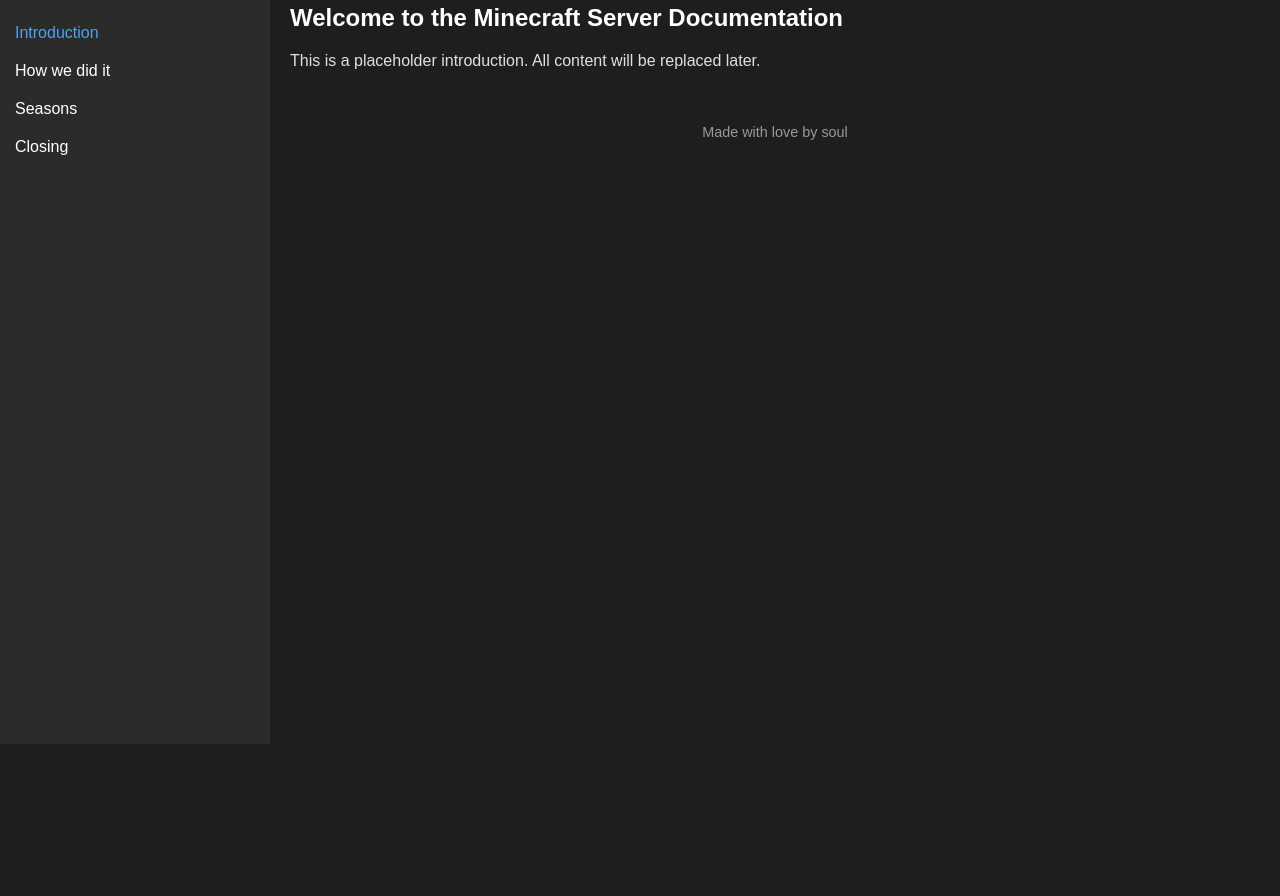
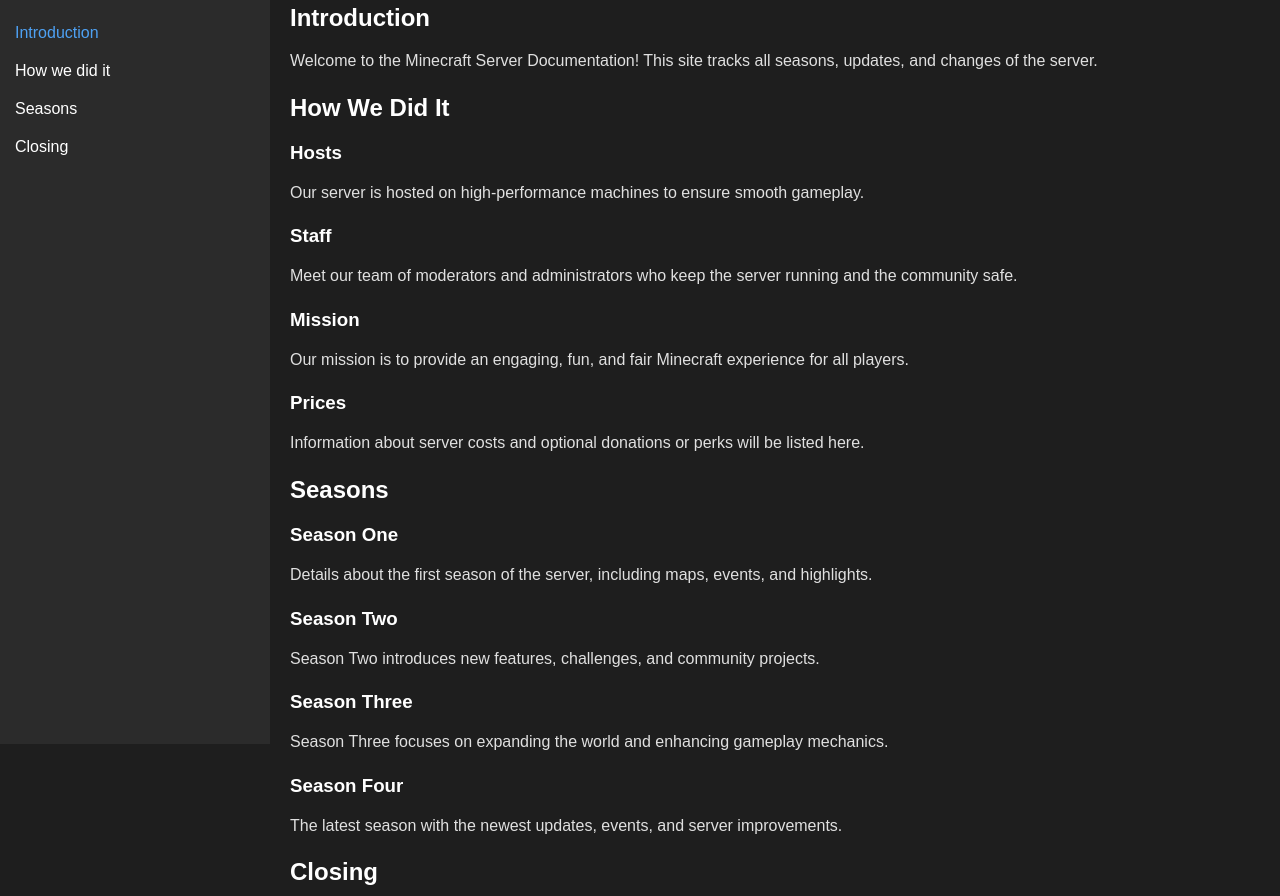
Before and after one commit to CouchCraftMC/docs, a plain HTML site: page index.html in a window 1280 px wide. Shown: the part 56-952 px from the top of the page. Before the commit the page ends 800 px from the top, so only its background shows below. Drawn offline with Linux system fonts and the light colour scheme; files that its build step writes are made by us from their sources; files whose address does not match are found by name.

Commit message:
Enhance index.html with new sections and links
Updated navigation links and added content sections for introduction, how we did it, seasons, and closing.

```diff
--- a/index.html
+++ b/index.html
@@ -14,29 +14,29 @@
         </div>
         <nav class="nav">
             <ul>
-                <li><a href="#">Introduction</a></li>
+                <li><a href="#introduction">Introduction</a></li>
                 <li>
                     How we did it
                     <ul>
-                        <li><a href="#">Hosts</a></li>
-                        <li><a href="#">Staff</a></li>
-                        <li><a href="#">Mission</a></li>
-                        <li><a href="#">Prices</a></li>
+                        <li><a href="#hosts">Hosts</a></li>
+                        <li><a href="#staff">Staff</a></li>
+                        <li><a href="#mission">Mission</a></li>
+                        <li><a href="#prices">Prices</a></li>
                     </ul>
                 </li>
                 <li>
                     Seasons
                     <ul>
-                        <li><a href="#">Season One</a></li>
-                        <li><a href="#">Season Two</a></li>
-                        <li><a href="#">Season Three</a></li>
-                        <li><a href="#">Season Four</a></li>
+                        <li><a href="#season-one">Season One</a></li>
+                        <li><a href="#season-two">Season Two</a></li>
+                        <li><a href="#season-three">Season Three</a></li>
+                        <li><a href="#season-four">Season Four</a></li>
                     </ul>
                 </li>
                 <li>
                     Closing
                     <ul>
-                        <li><a href="#">Stuff</a></li>
+                        <li><a href="#stuff">Stuff</a></li>
                     </ul>
                 </li>
             </ul>
@@ -45,8 +45,68 @@
 
     <div class="main-content">
         <div class="top-space"></div>
-        <h2>Welcome to the Minecraft Server Documentation</h2>
-        <p>This is a placeholder introduction. All content will be replaced later.</p>
+
+        <section id="introduction">
+            <h2>Introduction</h2>
+            <p>Welcome to the Minecraft Server Documentation! This site tracks all seasons, updates, and changes of the server.</p>
+        </section>
+
+        <section id="how-we-did-it">
+            <h2>How We Did It</h2>
+
+            <div id="hosts">
+                <h3>Hosts</h3>
+                <p>Our server is hosted on high-performance machines to ensure smooth gameplay.</p>
+            </div>
+
+            <div id="staff">
+                <h3>Staff</h3>
+                <p>Meet our team of moderators and administrators who keep the server running and the community safe.</p>
+            </div>
+
+            <div id="mission">
+                <h3>Mission</h3>
+                <p>Our mission is to provide an engaging, fun, and fair Minecraft experience for all players.</p>
+            </div>
+
+            <div id="prices">
+                <h3>Prices</h3>
+                <p>Information about server costs and optional donations or perks will be listed here.</p>
+            </div>
+        </section>
+
+        <section id="seasons">
+            <h2>Seasons</h2>
+
+            <div id="season-one">
+                <h3>Season One</h3>
+                <p>Details about the first season of the server, including maps, events, and highlights.</p>
+            </div>
+
+            <div id="season-two">
+                <h3>Season Two</h3>
+                <p>Season Two introduces new features, challenges, and community projects.</p>
+            </div>
+
+            <div id="season-three">
+                <h3>Season Three</h3>
+                <p>Season Three focuses on expanding the world and enhancing gameplay mechanics.</p>
+            </div>
+
+            <div id="season-four">
+                <h3>Season Four</h3>
+                <p>The latest season with the newest updates, events, and server improvements.</p>
+            </div>
+        </section>
+
+        <section id="closing">
+            <h2>Closing</h2>
+            <div id="stuff">
+                <h3>Stuff</h3>
+                <p>Final notes, acknowledgments, and additional information about the server and community.</p>
+            </div>
+        </section>
+
         <div class="footer">
             Made with love by soul
         </div>
```
